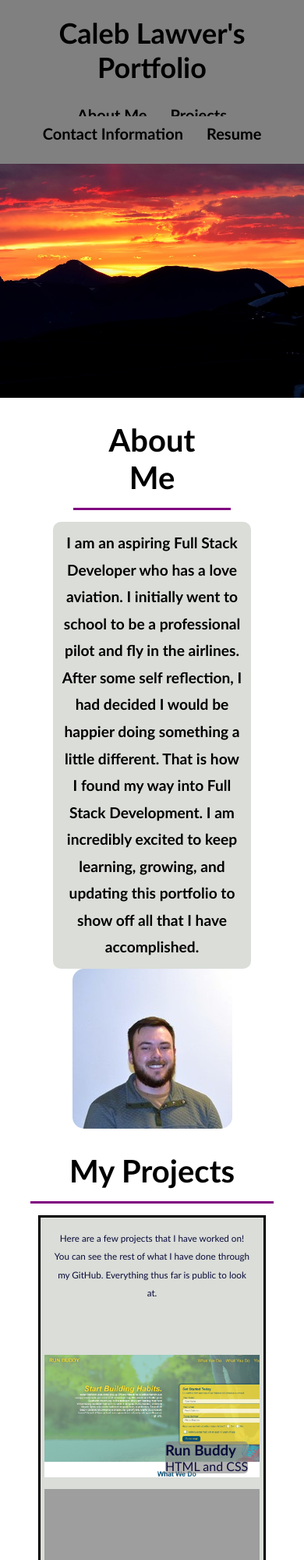
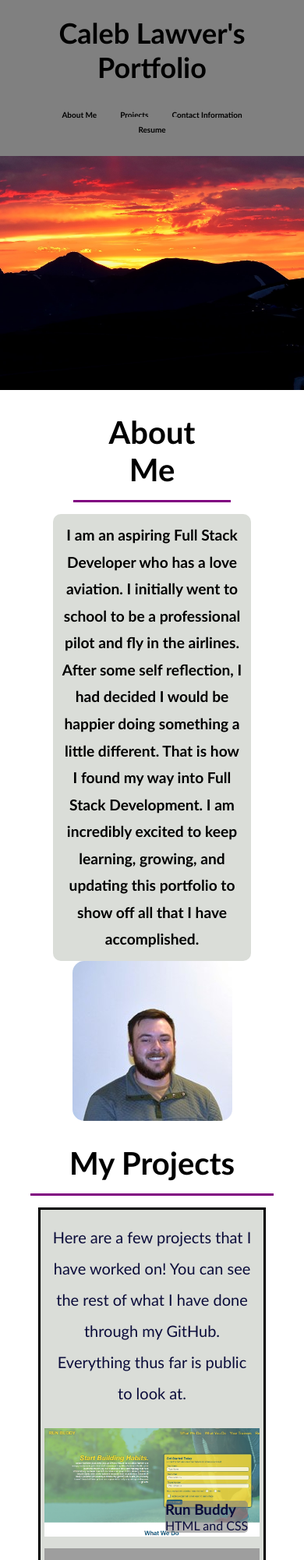
Before and after one commit to CalebLawver/Portfolio, a plain HTML site: page index.html in a window 390 px wide. Shown: the top 2000 px of the page at 78% size. Drawn offline with Linux system fonts and the light colour scheme; grey boxes are pictures that could not be loaded.

Commit message:
more changes

```diff
--- a/assets/css/style.css
+++ b/assets/css/style.css
@@ -265,7 +265,7 @@ header nav ul li a:hover {
     }
 
     header nav ul li a {
-      font-size: 20px;
+      font-size: 10px;
     }
 
     .contacts h3 a {
@@ -304,7 +304,7 @@ header nav ul li a:hover {
 
     .proj-desc {
         border-right: none;
-        font-size: 3vw;
+        font-size: 20px;
         text-align: center;
     }
 
@@ -315,4 +315,6 @@ header nav ul li a:hover {
         font-size: 30px;
         margin-top: 20px;
     }
+
+
   }
```
